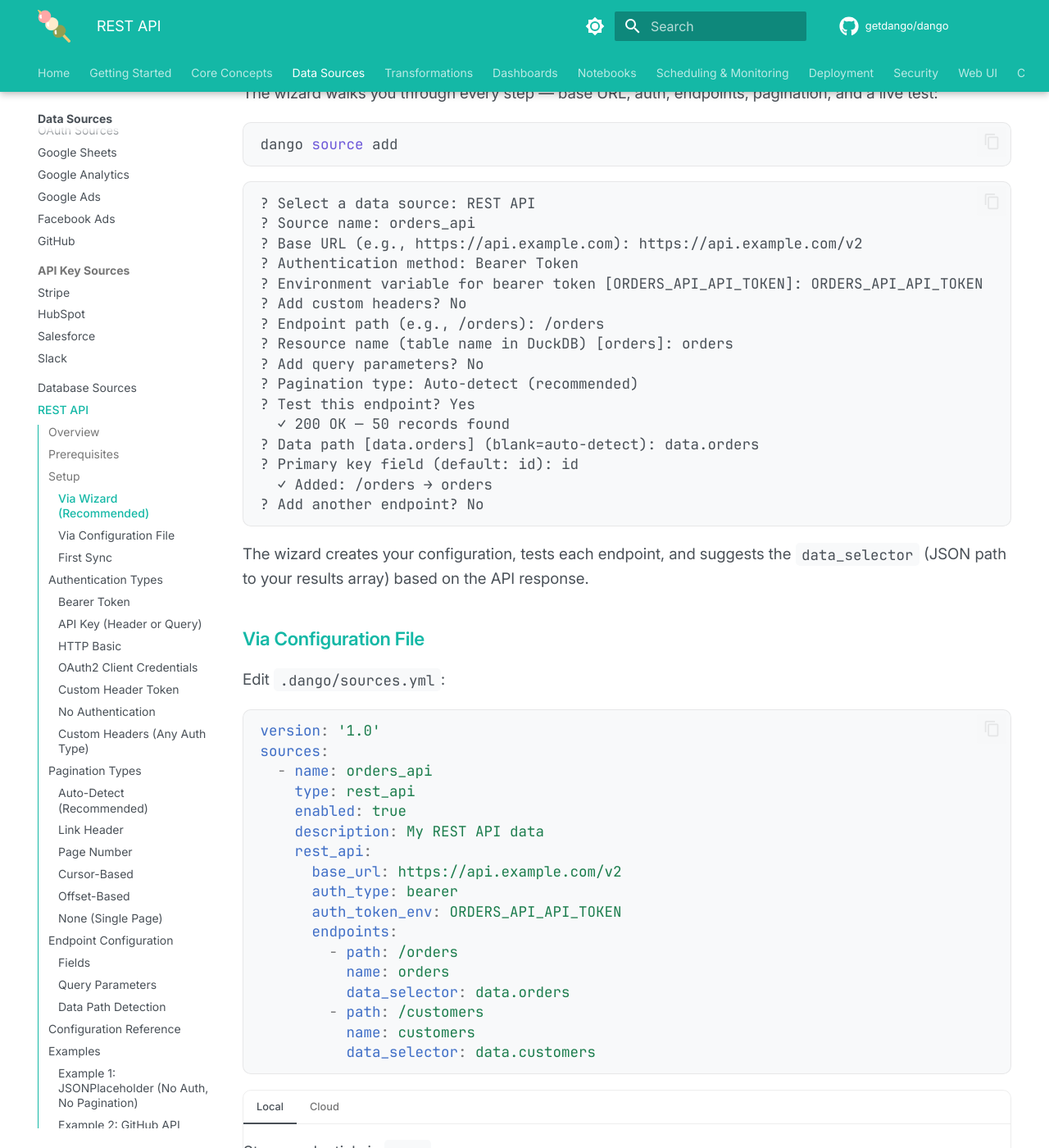
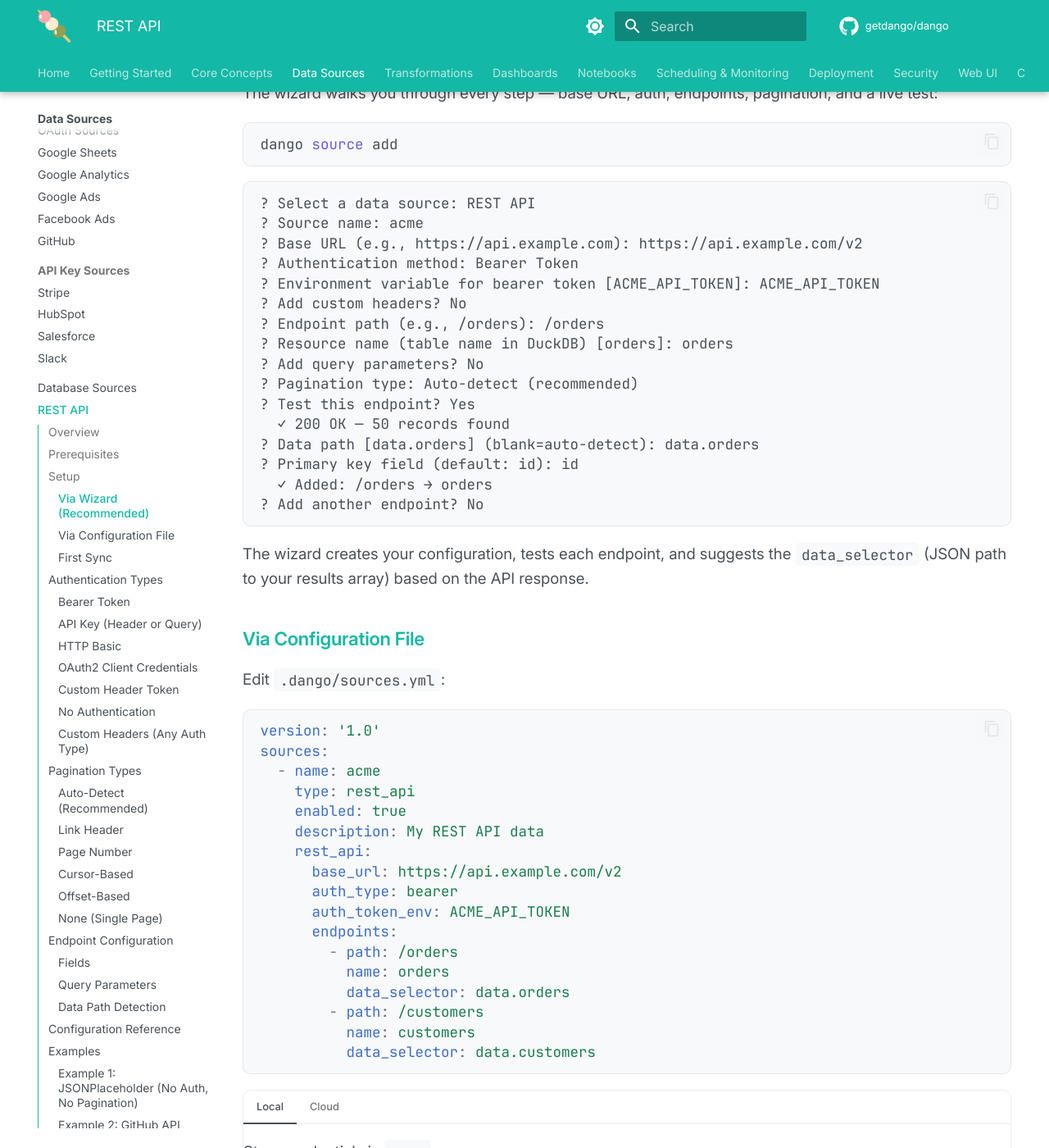
Before and after one commit to getdango/docs, an MkDocs documentation site: the page built from docs/data-sources/rest-api.md, in a window 1280 px wide and 1400 px high, scrolled down 1241 px. Shown: the whole window at 82% size. Built offline with MkDocs 1.6.1 and Material for MkDocs 9.7.7, drawn with Linux system fonts in a browser that asks for light colours; comment, search, counter and statistics services are not loaded; the version menu is left out; some of the changed text lies outside the part shown.

Commit message:
Fix REST API example source name to avoid double-API env var
Change example source name from orders_api (ORDERS_API_API_TOKEN)
to acme (ACME_API_TOKEN) for cleaner env var naming.

Co-Authored-By: Claude Opus 4.6 (1M context) <noreply@anthropic.com>

````diff
--- a/docs/data-sources/rest-api.md
+++ b/docs/data-sources/rest-api.md
@@ -42,10 +42,10 @@ dango source add
 
 ```
 ? Select a data source: REST API
-? Source name: orders_api
+? Source name: acme
 ? Base URL (e.g., https://api.example.com): https://api.example.com/v2
 ? Authentication method: Bearer Token
-? Environment variable for bearer token [ORDERS_API_API_TOKEN]: ORDERS_API_API_TOKEN
+? Environment variable for bearer token [ACME_API_TOKEN]: ACME_API_TOKEN
 ? Add custom headers? No
 ? Endpoint path (e.g., /orders): /orders
 ? Resource name (table name in DuckDB) [orders]: orders
@@ -68,14 +68,14 @@ Edit `.dango/sources.yml`:
 ```yaml
 version: '1.0'
 sources:
-  - name: orders_api
+  - name: acme
     type: rest_api
     enabled: true
     description: My REST API data
     rest_api:
       base_url: https://api.example.com/v2
       auth_type: bearer
-      auth_token_env: ORDERS_API_API_TOKEN
+      auth_token_env: ACME_API_TOKEN
       endpoints:
         - path: /orders
           name: orders
@@ -90,20 +90,20 @@ sources:
     Store credentials in `.env`:
     ```bash
     # .env (gitignored)
-    ORDERS_API_API_TOKEN=your_token_here
+    ACME_API_TOKEN=your_token_here
     ```
 
 === "Cloud"
 
     Set credentials on the remote server:
     ```bash
-    dango remote env set ORDERS_API_API_TOKEN your_token_here
+    dango remote env set ACME_API_TOKEN your_token_here
     ```
 
 ### First Sync
 
 ```bash
-dango sync --source orders_api
+dango sync --source acme
 ```
 
 ---
````
